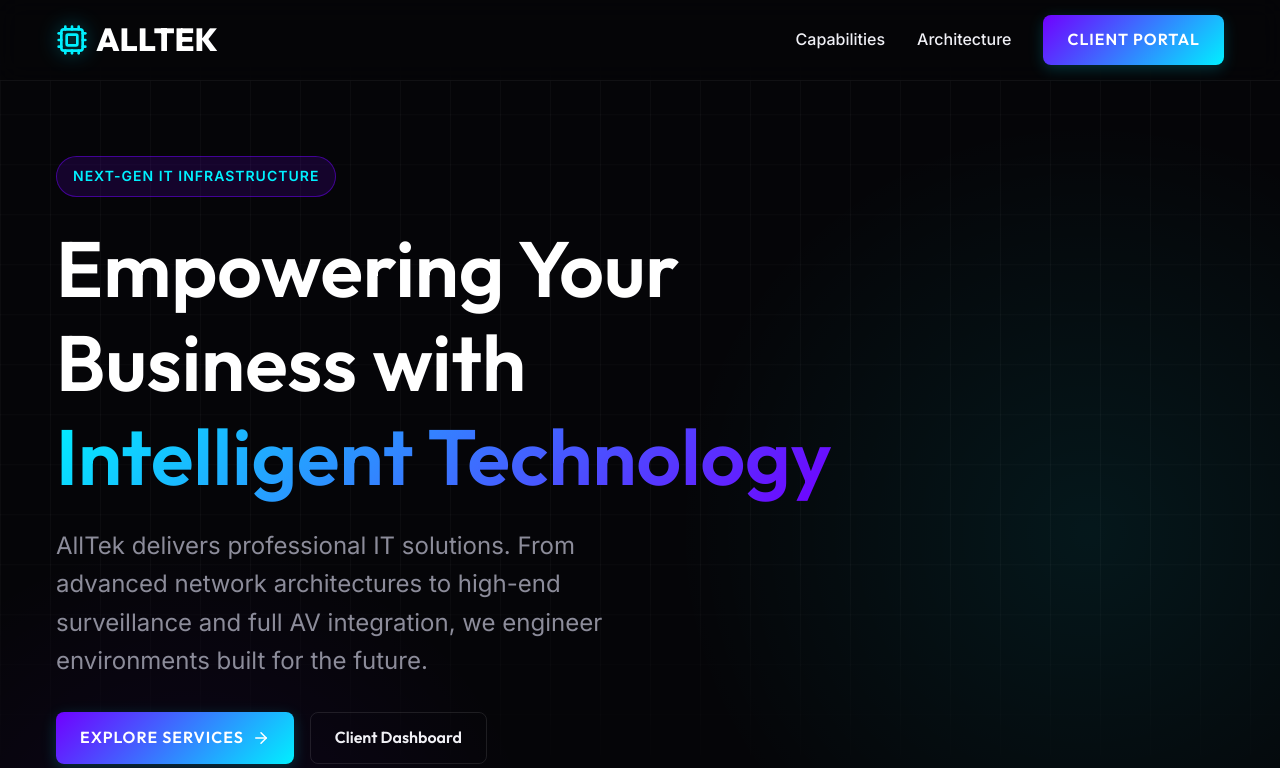
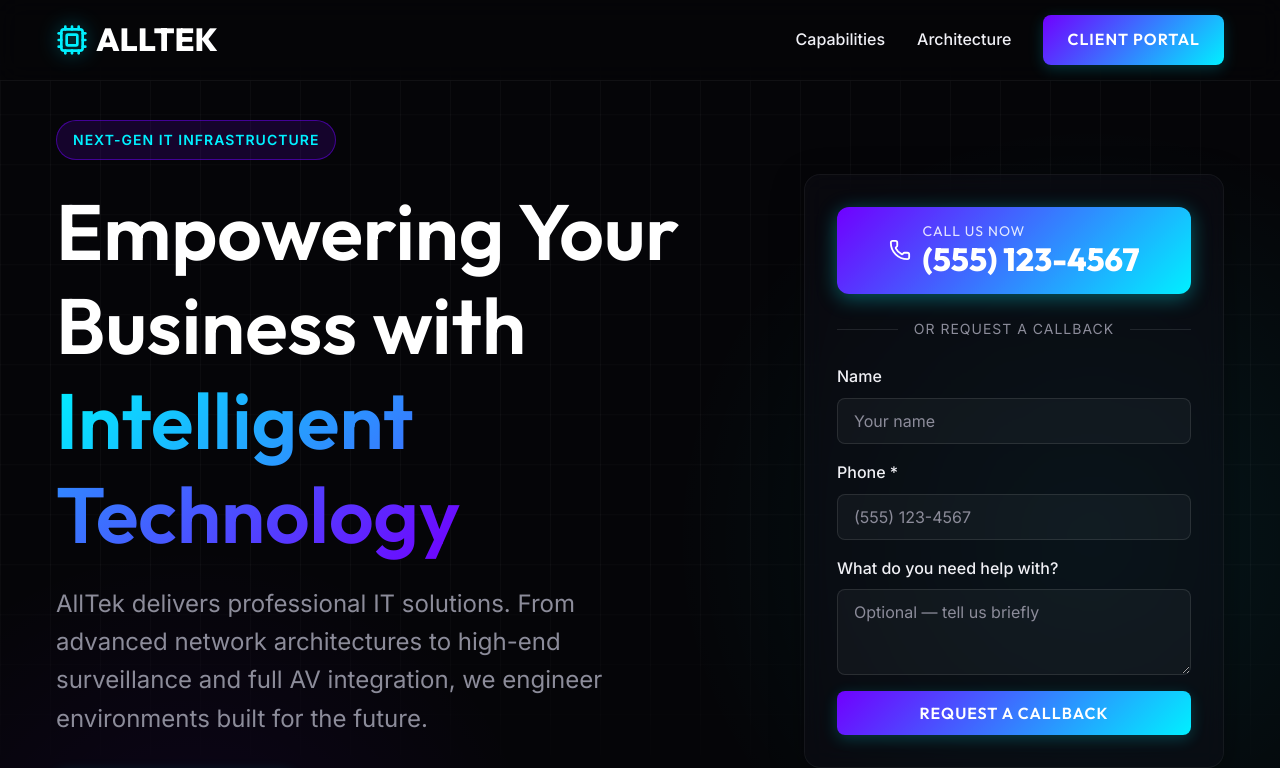
Before and after one commit to HandyGeekzCoder/alltech-saas, a React (Vite) app: page / in a window 1280 px wide. Shown: the top 768 px of the page. Built offline with nearby package versions, Linux system fonts and the light colour scheme; no server answers; the database is empty.

Commit message:
Add hero contact form and leads table

```diff
--- a/src/App.css
+++ b/src/App.css
@@ -203,6 +203,175 @@
     font-size: var(--text-sm);
 }
 
+/* Hero Lead Capture */
+.hero-grid {
+    display: grid;
+    grid-template-columns: minmax(0, 1.2fr) minmax(320px, 420px);
+    gap: var(--sp-12);
+    align-items: center;
+    width: 100%;
+}
+
+.hero-lead-card {
+    padding: var(--sp-8);
+    position: relative;
+    z-index: 10;
+}
+
+/* Click-to-call: visually primary */
+.lead-call-btn {
+    display: flex;
+    align-items: center;
+    justify-content: center;
+    gap: var(--sp-3);
+    width: 100%;
+    padding: var(--sp-4) var(--sp-6);
+    background: linear-gradient(135deg, var(--secondary), var(--primary));
+    color: #fff !important;
+    border-radius: 12px;
+    font-family: var(--font-heading);
+    box-shadow: 0 4px 20px rgba(0, 240, 255, 0.35);
+    transition: var(--transition);
+}
+
+.lead-call-btn:hover {
+    transform: translateY(-2px);
+    box-shadow: 0 8px 28px rgba(0, 240, 255, 0.5);
+}
+
+.lead-call-text {
+    display: flex;
+    flex-direction: column;
+    align-items: flex-start;
+    line-height: 1.2;
+    text-align: left;
+}
+
+.lead-call-label {
+    font-size: var(--text-xs);
+    text-transform: uppercase;
+    letter-spacing: 1px;
+    opacity: 0.85;
+}
+
+.lead-call-number {
+    font-size: var(--text-2xl);
+    font-weight: 800;
+}
+
+.lead-divider {
+    display: flex;
+    align-items: center;
+    gap: var(--sp-4);
+    margin: var(--sp-6) 0;
+    color: var(--text-muted);
+    font-size: var(--text-xs);
+    text-transform: uppercase;
+    letter-spacing: 1px;
+}
+
+.lead-divider::before,
+.lead-divider::after {
+    content: '';
+    flex: 1;
+    height: 1px;
+    background: var(--border);
+}
+
+/* Lead form */
+.lead-form {
+    display: flex;
+    flex-direction: column;
+    gap: var(--sp-4);
+}
+
+.lead-field {
+    display: flex;
+    flex-direction: column;
+    gap: var(--sp-2);
+    font-size: var(--text-sm);
+    color: var(--text-light);
+    font-weight: 500;
+}
+
+.lead-field input,
+.lead-field textarea {
+    width: 100%;
+    padding: var(--sp-3) var(--sp-4);
+    background: rgba(255, 255, 255, 0.04);
+    border: 1px solid var(--border);
+    border-radius: 8px;
+    color: #fff;
+    font-size: var(--text-sm);
+    font-family: inherit;
+    transition: var(--transition);
+    resize: vertical;
+}
+
+.lead-field input::placeholder,
+.lead-field textarea::placeholder {
+    color: var(--text-muted);
+}
+
+.lead-field input:focus,
+.lead-field textarea:focus {
+    outline: none;
+    border-color: var(--primary);
+    box-shadow: 0 0 0 3px rgba(0, 240, 255, 0.15);
+}
+
+/* Honeypot: hidden from humans, visible to naive bots */
+.lead-honeypot {
+    position: absolute;
+    left: -9999px;
+    width: 1px;
+    height: 1px;
+    overflow: hidden;
+}
+
+.lead-submit {
+    width: 100%;
+    padding: var(--sp-4) var(--sp-6);
+}
+
+.lead-submit:disabled {
+    opacity: 0.6;
+    cursor: not-allowed;
+    transform: none;
+}
+
+.lead-error {
+    color: #ff6b6b;
+    font-size: var(--text-sm);
+    margin: 0;
+}
+
+/* Success state */
+.lead-success {
+    display: flex;
+    flex-direction: column;
+    align-items: center;
+    text-align: center;
+    gap: var(--sp-3);
+    padding: var(--sp-6) 0;
+    color: var(--text-light);
+}
+
+.lead-success svg {
+    color: var(--primary);
+}
+
+.lead-success h3 {
+    font-size: var(--text-xl);
+    margin: 0;
+}
+
+.lead-success p {
+    color: var(--text-muted);
+    font-size: var(--text-sm);
+    margin: 0;
+}
+
 /* Responsive Overrides */
 @media (max-width: 768px) {
     .nav-links {
@@ -212,6 +381,12 @@
 
     .hero {
         text-align: center;
+        padding: var(--sp-8) 0;
+    }
+
+    .hero-grid {
+        grid-template-columns: 1fr;
+        gap: var(--sp-8);
     }
 
     .hero-content {
@@ -231,4 +406,18 @@
     .btn-secondary {
         width: 100%;
     }
+
+    /* Click-to-call stays at least as prominent as the form on mobile */
+    .lead-call-btn {
+        padding: var(--sp-6);
+    }
+
+    .lead-call-number {
+        font-size: var(--text-3xl);
+    }
+
+    .lead-call-text {
+        align-items: center;
+        text-align: center;
+    }
 }
--- a/src/pages/Home.jsx
+++ b/src/pages/Home.jsx
@@ -1,12 +1,25 @@
 import React, { useContext, useState, useEffect } from 'react';
-import { ArrowRight, Shield, Video, Wifi, MonitorSmartphone } from 'lucide-react';
+import { ArrowRight, Shield, Video, Wifi, MonitorSmartphone, Phone, CheckCircle } from 'lucide-react';
 import { AdminContext } from '../AdminContext';
+import { supabase } from '../supabaseClient';
+
+const FALLBACK_PHONE_DISPLAY = '(555) 123-4567';
+const FALLBACK_PHONE_TEL = '+15551234567';
 
 const Home = () => {
     const { siteData } = useContext(AdminContext);
     const heroContent = siteData.hero;
 
+    // Phone number: read from siteData if present, otherwise use placeholder
+    const phoneDisplay = heroContent.phone || FALLBACK_PHONE_DISPLAY;
+    const rawPhone = heroContent.phoneTel || heroContent.phone || FALLBACK_PHONE_TEL;
+    const phoneTel = `tel:${rawPhone.replace(/[^\d+]/g, '')}`;
+
     const [mousePos, setMousePos] = useState({ x: -1000, y: -1000 });
+
+    // Lead form state
+    const [leadForm, setLeadForm] = useState({ name: '', phone: '', message: '', website: '' });
+    const [leadStatus, setLeadStatus] = useState('idle'); // idle | submitting | success | error
 
     useEffect(() => {
         const handleMouseMove = (e) => {
@@ -18,6 +31,38 @@ const Home = () => {
         window.addEventListener('mousemove', handleMouseMove, { passive: true });
         return () => window.removeEventListener('mousemove', handleMouseMove);
     }, []);
+
+    const handleLeadChange = (e) => {
+        const { name, value } = e.target;
+        setLeadForm((prev) => ({ ...prev, [name]: value }));
+    };
+
+    const handleLeadSubmit = async (e) => {
+        e.preventDefault();
+
+        // Honeypot: silently accept (show success) but do not insert
+        if (leadForm.website) {
+            setLeadStatus('success');
+            return;
+        }
+
+        setLeadStatus('submitting');
+
+        const { error } = await supabase.from('leads').insert({
+            name: leadForm.name.trim() || null,
+            phone: leadForm.phone.trim(),
+            message: leadForm.message.trim() || null,
+            source: 'hero'
+        });
+
+        if (error) {
+            console.error('Lead submission failed:', error);
+            setLeadStatus('error');
+            return;
+        }
+
+        setLeadStatus('success');
+    };
 
     return (
         <div style={{ '--mouse-x': `${mousePos.x}px`, '--mouse-y': `${mousePos.y}px` }}>
@@ -33,6 +78,7 @@ const Home = () => {
 
             {/* Hero Section */}
             <section className="hero container">
+                <div className="hero-grid">
                     <div className="hero-content">
                         <div className="hero-badge">{heroContent.badge}</div>
                         <h1>
@@ -45,6 +91,90 @@ const Home = () => {
                         <div className="hero-cta">
                             <a href="#services" className="btn-primary">{heroContent.primaryButton} <ArrowRight size={18} style={{ marginLeft: '8px' }} /></a>
                             <a href="/login" className="btn-secondary">{heroContent.secondaryButton}</a>
+                        </div>
+                    </div>
+
+                    {/* Lead Capture Card */}
+                    <div className="hero-lead-card glass-panel">
+                        <a href={phoneTel} className="lead-call-btn">
+                            <Phone size={22} />
+                            <span className="lead-call-text">
+                                <span className="lead-call-label">Call us now</span>
+                                <span className="lead-call-number">{phoneDisplay}</span>
+                            </span>
+                        </a>
+
+                        <div className="lead-divider"><span>or request a callback</span></div>
+
+                        {leadStatus === 'success' ? (
+                            <div className="lead-success" role="status">
+                                <CheckCircle size={36} />
+                                <h3>Request received</h3>
+                                <p>Thanks{leadForm.name ? `, ${leadForm.name}` : ''} — we'll call you back shortly.</p>
+                                <p className="lead-success-urgent">
+                                    Need help right now? <a href={phoneTel}>Call {phoneDisplay}</a>
+                                </p>
+                            </div>
+                        ) : (
+                            <form className="lead-form" onSubmit={handleLeadSubmit}>
+                                <label className="lead-field">
+                                    <span>Name</span>
+                                    <input
+                                        type="text"
+                                        name="name"
+                                        value={leadForm.name}
+                                        onChange={handleLeadChange}
+                                        placeholder="Your name"
+                                        autoComplete="name"
+                                    />
+                                </label>
+                                <label className="lead-field">
+                                    <span>Phone *</span>
+                                    <input
+                                        type="tel"
+                                        name="phone"
+                                        value={leadForm.phone}
+                                        onChange={handleLeadChange}
+                                        placeholder="(555) 123-4567"
+                                        autoComplete="tel"
+                                        required
+                                    />
+                                </label>
+                                <label className="lead-field">
+                                    <span>What do you need help with?</span>
+                                    <textarea
+                                        name="message"
+                                        value={leadForm.message}
+                                        onChange={handleLeadChange}
+                                        placeholder="Optional — tell us briefly"
+                                        rows="3"
+                                    />
+                                </label>
+
+                                {/* Honeypot — hidden from humans, catches bots */}
+                                <label className="lead-honeypot" aria-hidden="true" tabIndex="-1">
+                                    Website
+                                    <input
+                                        type="text"
+                                        name="website"
+                                        value={leadForm.website}
+                                        onChange={handleLeadChange}
+                                        tabIndex="-1"
+                                        autoComplete="off"
+                                    />
+                                </label>
+
+                                {leadStatus === 'error' && (
+                                    <p className="lead-error" role="alert">
+                                        Something went wrong. Please call us at <a href={phoneTel}>{phoneDisplay}</a>.
+                                    </p>
+                                )}
+
+                                <button type="submit" className="btn-primary lead-submit" disabled={leadStatus === 'submitting'}>
+                                    {leadStatus === 'submitting' ? 'Sending...' : 'Request a Callback'}
+                                </button>
+                            </form>
+                        )}
                     </div>
                 </div>
             </section>
```
Also changed, not shown: 2 other files (tests, documents, lock files or other folders). Lines whose indentation alone changed are shown as unchanged.
